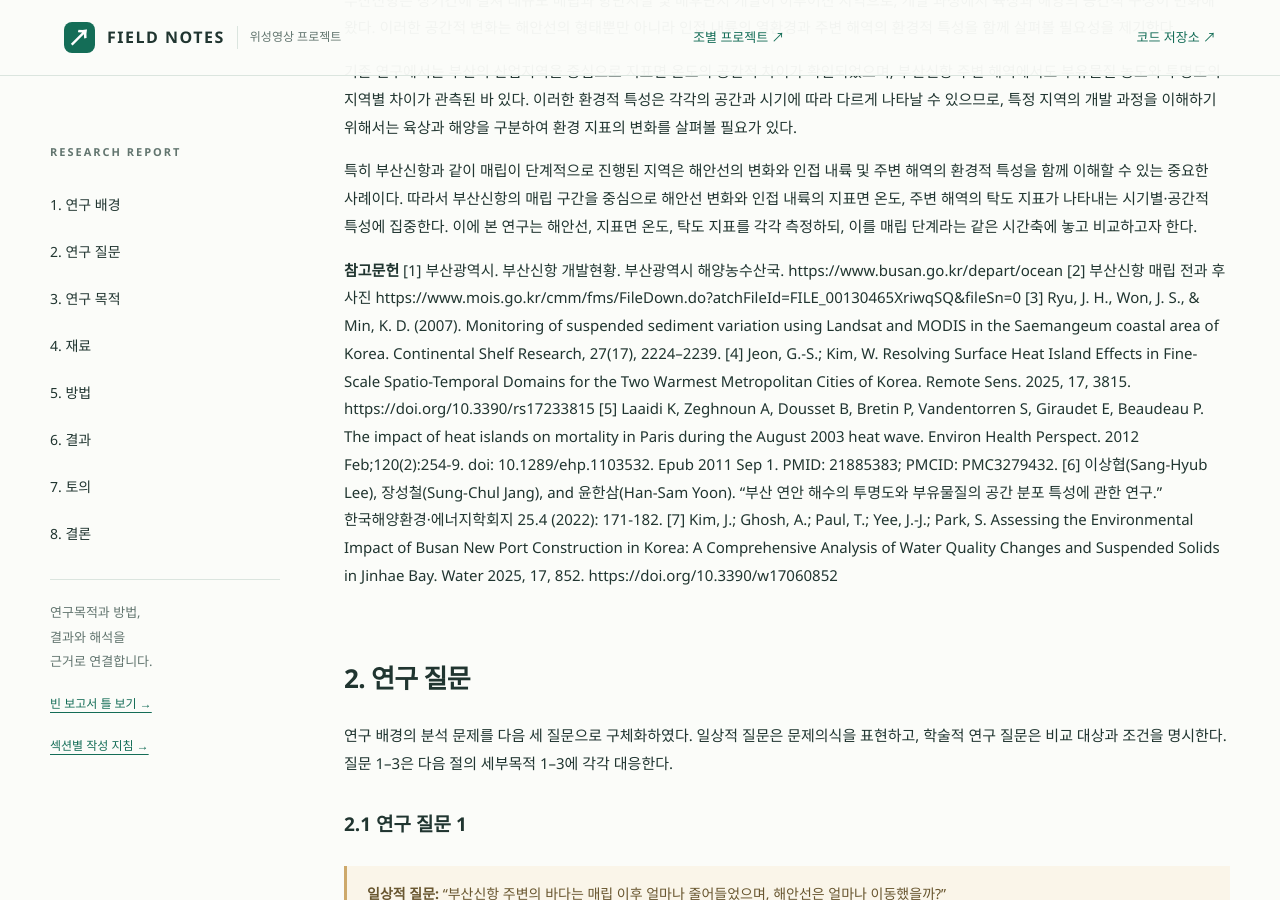
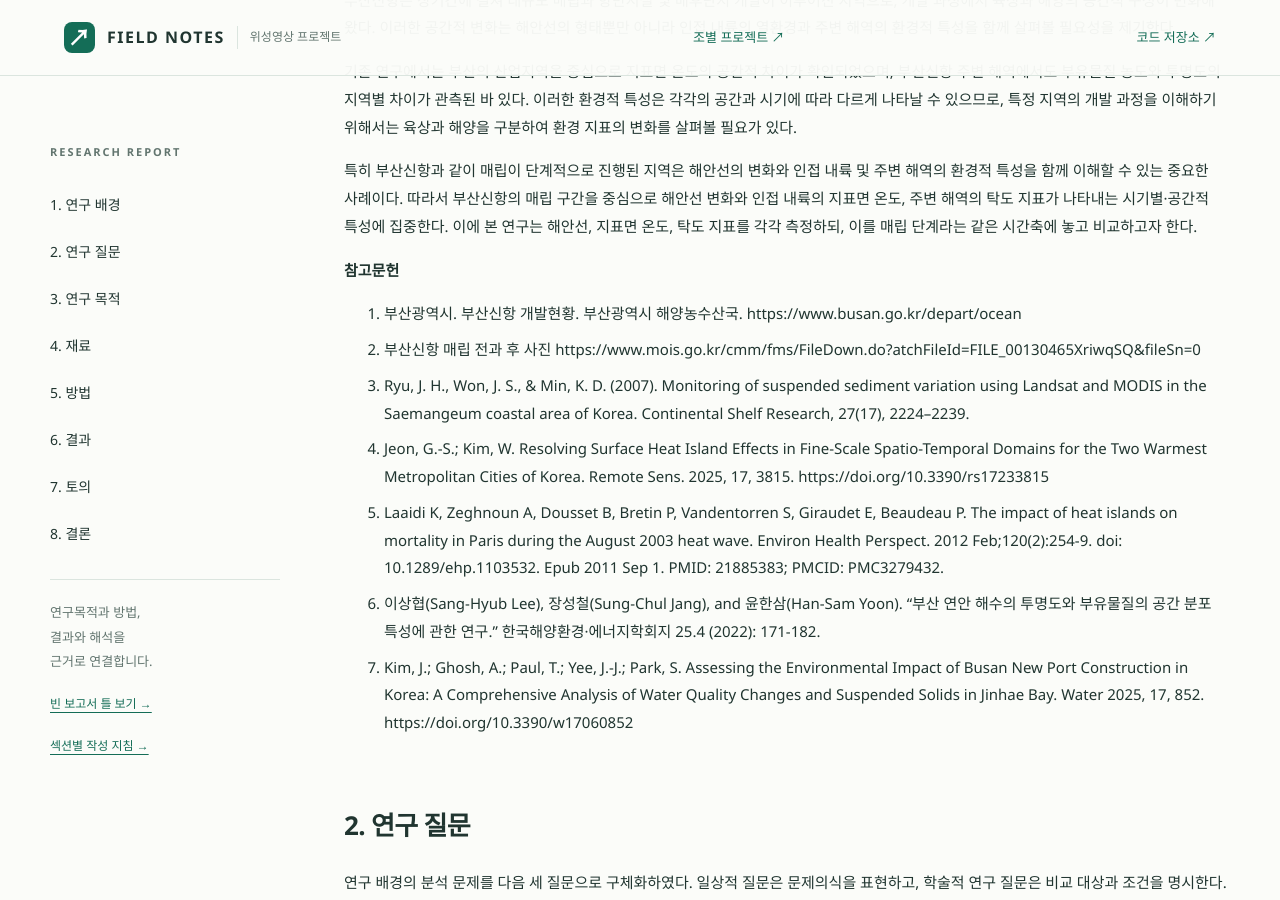
Before and after one commit to chasooin/class2026_02_surveying2_team5, a Jekyll site: the page built from docs/index.md, in a window 1280 px wide and 900 px high, scrolled down 4262 px. Built offline with Jekyll 4.4.1, drawn with Linux system fonts in a browser that asks for light colours.

Commit message:
Update index.md

```diff
--- a/docs/index.md
+++ b/docs/index.md
@@ -69,13 +69,13 @@ badge: "DEMO / 실제 관측 결과 아님"
 
 
 **참고문헌**
-[1] 부산광역시. 부산신항 개발현황. 부산광역시 해양농수산국. https://www.busan.go.kr/depart/ocean
-[2] 부산신항 매립 전과 후 사진 https://www.mois.go.kr/cmm/fms/FileDown.do?atchFileId=FILE_00130465XriwqSQ&fileSn=0
-[3] Ryu, J. H., Won, J. S., & Min, K. D. (2007). Monitoring of suspended sediment variation using Landsat and MODIS in the Saemangeum coastal area of Korea. Continental Shelf Research, 27(17), 2224–2239.
-[4] Jeon, G.-S.; Kim, W. Resolving Surface Heat Island Effects in Fine-Scale Spatio-Temporal Domains for the Two Warmest Metropolitan Cities of Korea. Remote Sens. 2025, 17, 3815. https://doi.org/10.3390/rs17233815
-[5] Laaidi K, Zeghnoun A, Dousset B, Bretin P, Vandentorren S, Giraudet E, Beaudeau P. The impact of heat islands on mortality in Paris during the August 2003 heat wave. Environ Health Perspect. 2012 Feb;120(2):254-9. doi: 10.1289/ehp.1103532. Epub 2011 Sep 1. PMID: 21885383; PMCID: PMC3279432.
-[6] 이상협(Sang-Hyub Lee), 장성철(Sung-Chul Jang), and 윤한삼(Han-Sam Yoon). "부산 연안 해수의 투명도와 부유물질의 공간 분포 특성에 관한 연구." 한국해양환경·에너지학회지 25.4 (2022): 171-182.
-[7] Kim, J.; Ghosh, A.; Paul, T.; Yee, J.-J.; Park, S. Assessing the Environmental Impact of Busan New Port Construction in Korea: A Comprehensive Analysis of Water Quality Changes and Suspended Solids in Jinhae Bay. Water 2025, 17, 852. https://doi.org/10.3390/w17060852
+1. 부산광역시. 부산신항 개발현황. 부산광역시 해양농수산국. https://www.busan.go.kr/depart/ocean
+2. 부산신항 매립 전과 후 사진 https://www.mois.go.kr/cmm/fms/FileDown.do?atchFileId=FILE_00130465XriwqSQ&fileSn=0
+3. Ryu, J. H., Won, J. S., & Min, K. D. (2007). Monitoring of suspended sediment variation using Landsat and MODIS in the Saemangeum coastal area of Korea. Continental Shelf Research, 27(17), 2224–2239.
+4. Jeon, G.-S.; Kim, W. Resolving Surface Heat Island Effects in Fine-Scale Spatio-Temporal Domains for the Two Warmest Metropolitan Cities of Korea. Remote Sens. 2025, 17, 3815. https://doi.org/10.3390/rs17233815
+5. Laaidi K, Zeghnoun A, Dousset B, Bretin P, Vandentorren S, Giraudet E, Beaudeau P. The impact of heat islands on mortality in Paris during the August 2003 heat wave. Environ Health Perspect. 2012 Feb;120(2):254-9. doi: 10.1289/ehp.1103532. Epub 2011 Sep 1. PMID: 21885383; PMCID: PMC3279432.
+6. 이상협(Sang-Hyub Lee), 장성철(Sung-Chul Jang), and 윤한삼(Han-Sam Yoon). "부산 연안 해수의 투명도와 부유물질의 공간 분포 특성에 관한 연구." 한국해양환경·에너지학회지 25.4 (2022): 171-182.
+7. Kim, J.; Ghosh, A.; Paul, T.; Yee, J.-J.; Park, S. Assessing the Environmental Impact of Busan New Port Construction in Korea: A Comprehensive Analysis of Water Quality Changes and Suspended Solids in Jinhae Bay. Water 2025, 17, 852. https://doi.org/10.3390/w17060852
 
 ## 2. 연구 질문 {#question}
 
```
